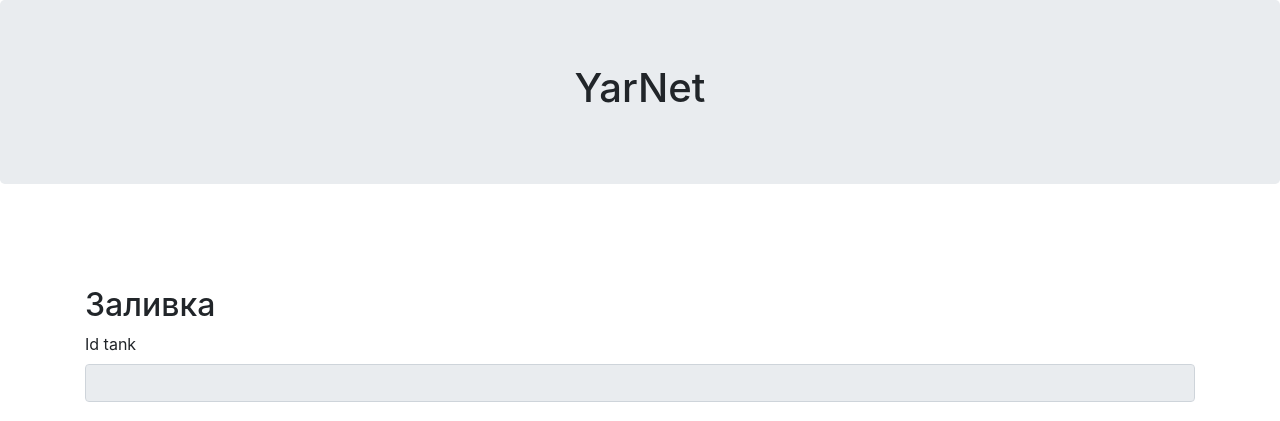
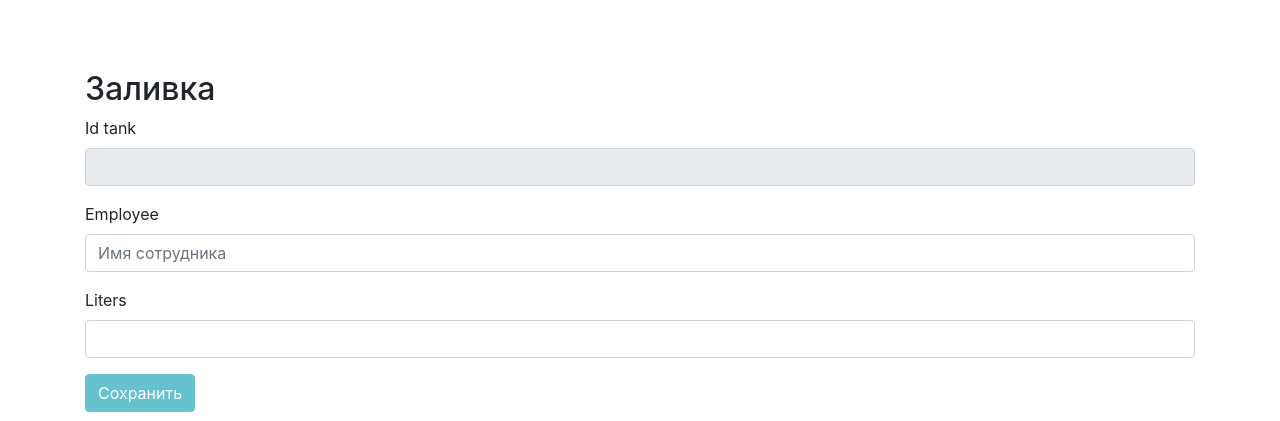
Before and after one commit to dnebik/YarNet, a Yii app: template views/site/index.php in a window 1280 px wide. Shown: the part 56-477 px from the top of the page. Run offline with PHP 8.4 and a stand-in for Yii, Linux system fonts and the light colour scheme; the template is opened without the code that fills it, so the values that code supplies are empty; form fields are guessed from the names that the template uses; some libraries are stand-ins or nearby versions.

Commit message:
Убрал некрасивый хэдер

```diff
--- a/views/layouts/main.php
+++ b/views/layouts/main.php
@@ -31,10 +31,6 @@ AppAsset::register($this);
         <a class="navbar-brand text-white-50" href="#">TestTask</a>
     </nav>
 
-    <div class="jumbotron">
-        <h1>YarNet</h1>
-    </div>
-
     <div class="content container">
         <?= $content ?>
     </div>
```
